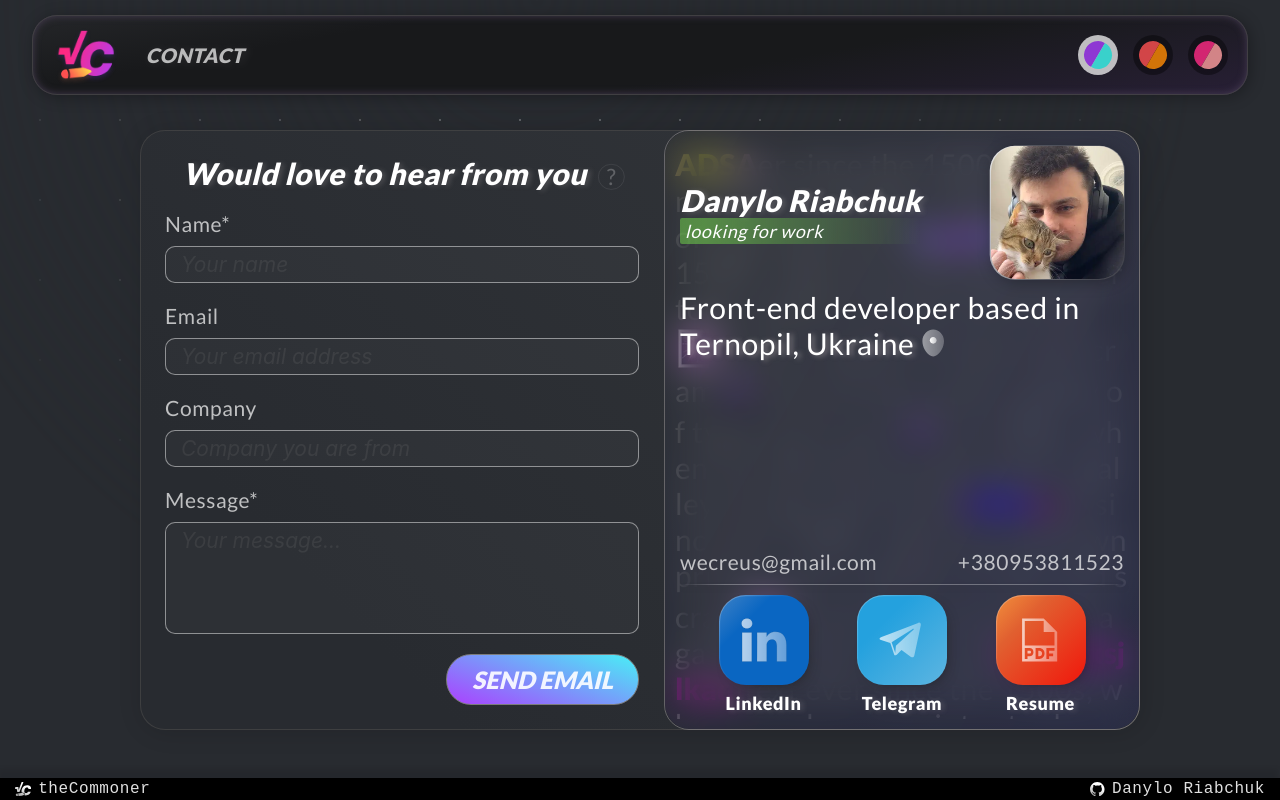
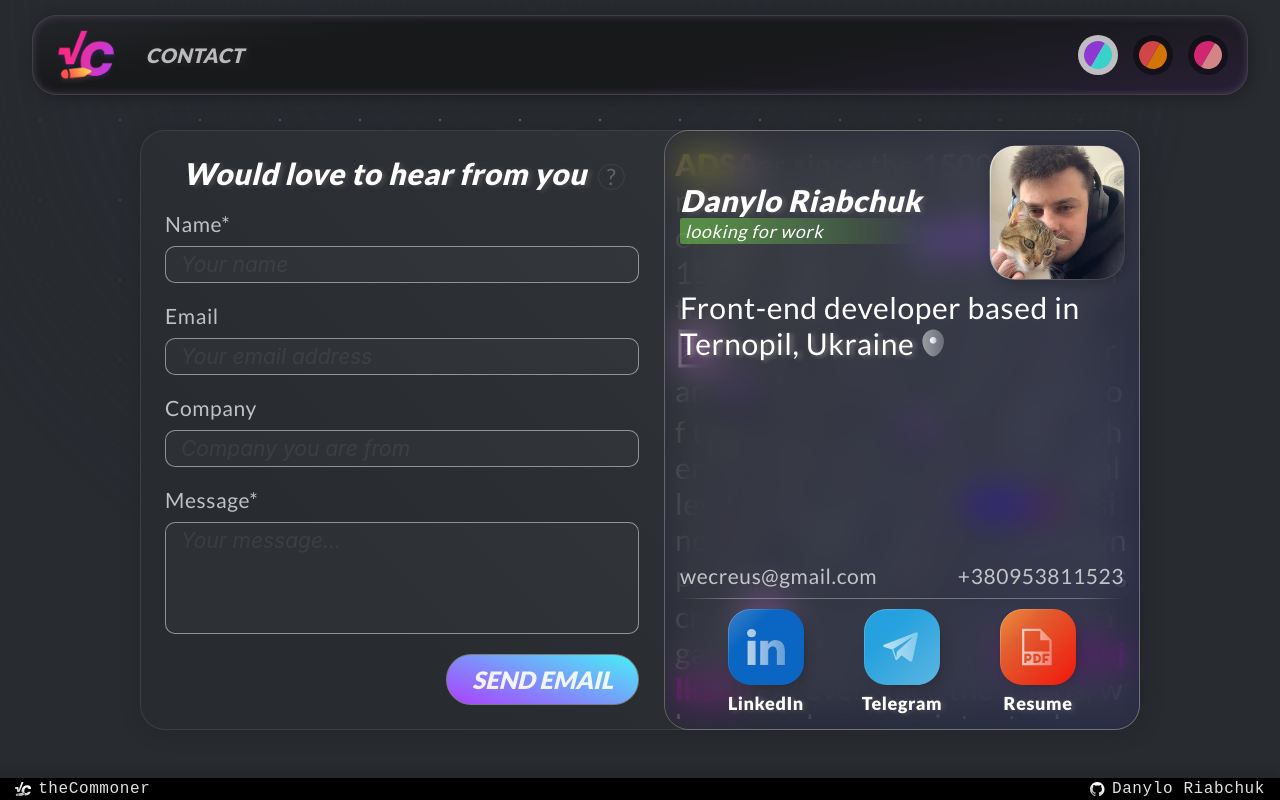
Before and after one commit to wecreus/theCommoner-next, a Next.js app: page /contact in a window 1280 px wide. Built offline with nearby package versions, Linux system fonts and the light colour scheme; no server answers.

Commit message:
style: icon size on contact form

```diff
--- a/app/ui/FormSiderbar/FormSidebar.scss
+++ b/app/ui/FormSiderbar/FormSidebar.scss
@@ -207,8 +207,8 @@
       justify-content: space-evenly;
 
       & .SocialIcon {
-        width: 90px;
-        height: 90px;
+        width: 76px;
+        height: 76px;
 
         @include toTabletScreen {
           width: 60px;
```
